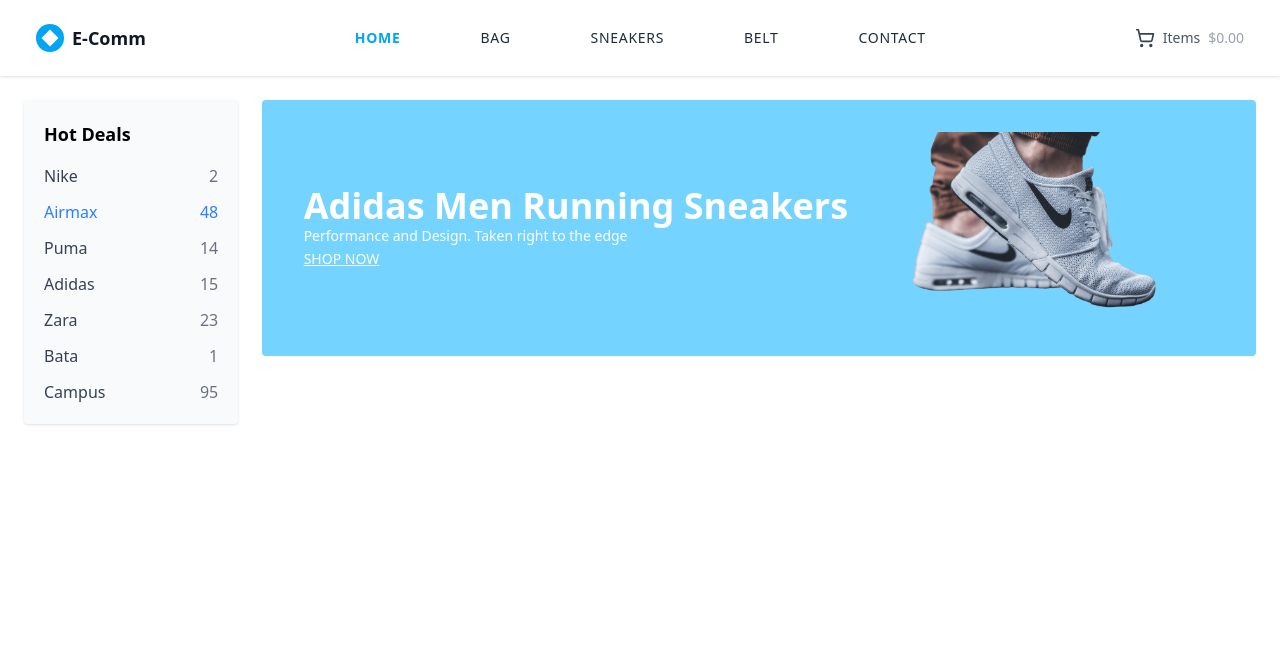
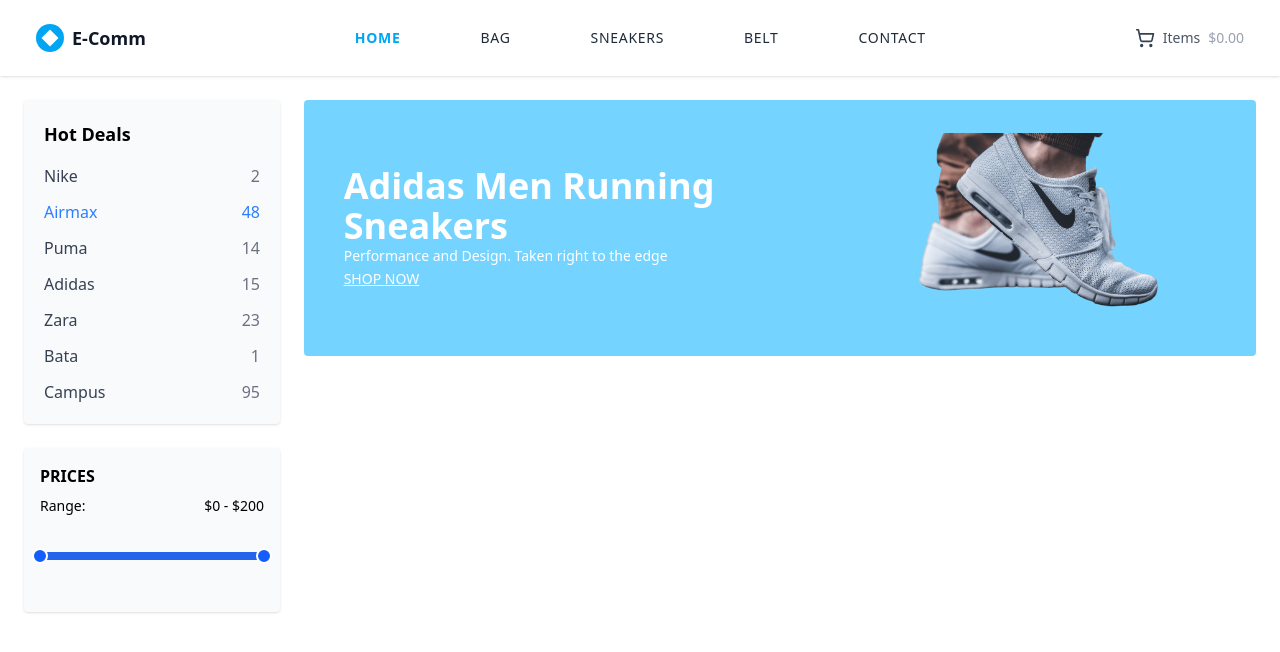
Before and after one commit to Prashant1510/EComm-Product-Listing-Page, a React (Vite) app: page / in a window 1280 px wide. Shown: the top 652 px of the page. Built offline with nearby package versions, Linux system fonts and the light colour scheme.

Commit message:
added price filter using react-range

```diff
--- a/package.json
+++ b/package.json
@@ -13,7 +13,8 @@
     "@tailwindcss/vite": "^4.1.13",
     "lucide-react": "^0.544.0",
     "react": "^19.1.1",
-    "react-dom": "^19.1.1"
+    "react-dom": "^19.1.1",
+    "react-range": "^1.10.0"
   },
   "devDependencies": {
     "@eslint/js": "^9.35.0",
--- /dev/null
+++ b/src/components/Price.jsx
@@ -0,0 +1,51 @@
+import React, { useState } from "react";
+import { Range, getTrackBackground } from "react-range";
+
+const steps = 1.01;
+const min = 0;
+const max = 100;
+
+function PriceFilter() {
+  const [values, setValues] = useState([min, max]);
+
+  return (
+    <div className="bg-gray-50 p-4 rounded shadow-sm">
+      <h2 className="font-semibold mb-2">PRICES</h2>
+      <div className="flex justify-between items-center mb-2 text-sm">
+        <span>Range:</span>
+        <span>
+          ${(values[0]*2.0).toLocaleString()} - ${(values[1]*2.0).toLocaleString()}
+        </span>
+      </div>
+      <Range
+        step={steps}
+        min={min}
+        max={max}
+        values={values}
+        onChange={setValues}
+        renderTrack={({ props, children }) => (
+          <div
+            {...props}
+            className="w-full h-2 bg-gray-300 rounded"
+            style={{ margin: "36px 0",background: getTrackBackground({
+                values,
+                colors: ["#d1d5db", "#2563eb", "#d1d5db"],
+                min: min,
+                max: max
+              }), }}
+          >
+            {children}
+          </div>
+        )}
+        renderThumb={({ props}) => (
+          <div
+            {...props}
+            className="h-4 w-4 rounded-full bg-blue-600 border-2 border-white"
+          />
+        )}
+      />
+    </div>
+  );
+}
+
+export default PriceFilter;
--- a/src/pages/Content.jsx
+++ b/src/pages/Content.jsx
@@ -12,7 +12,7 @@
             <p className="text-sm font-normal text-white">
               Performance and Design. Taken right to the edge
             </p>
-            <button className="text-sm text-white underline">SHOP NOW</button>
+            <button className="text-sm text-white underline cursor-pointer">SHOP NOW</button>
           </div>
           <div className="banner-image">
             <img
--- a/src/pages/Sidebar.jsx
+++ b/src/pages/Sidebar.jsx
@@ -1,9 +1,13 @@
 import React from "react";
 import HotDeals from "../components/HotDeals";
+import PriceFilter from "../components/Price";
 
 const Sidebar = () => {
     return <>
+    <div className="flex flex-col gap-6">
         <HotDeals/>
+        <PriceFilter/>
+    </div>
     </>
 }
 
```
Also changed, not shown: 1 other file (tests, documents, lock files or other folders).
